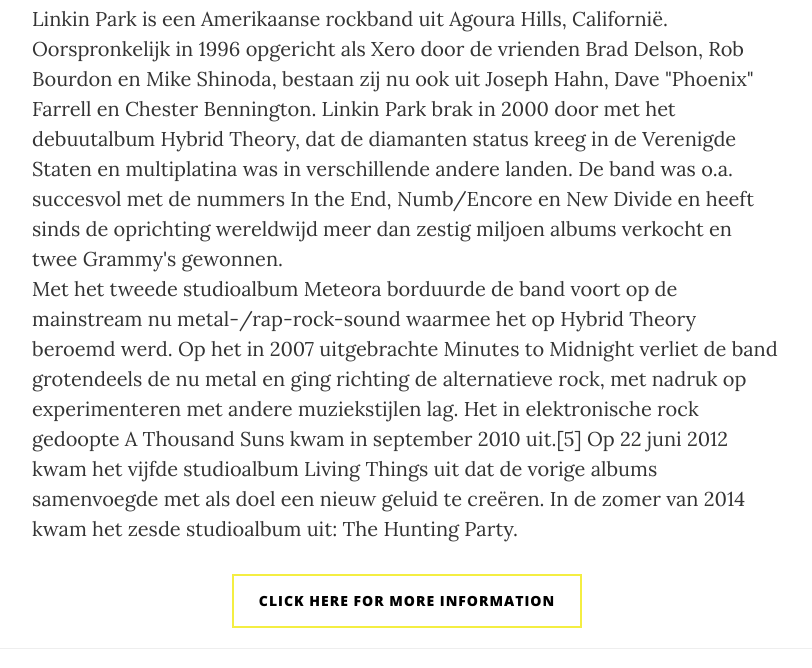
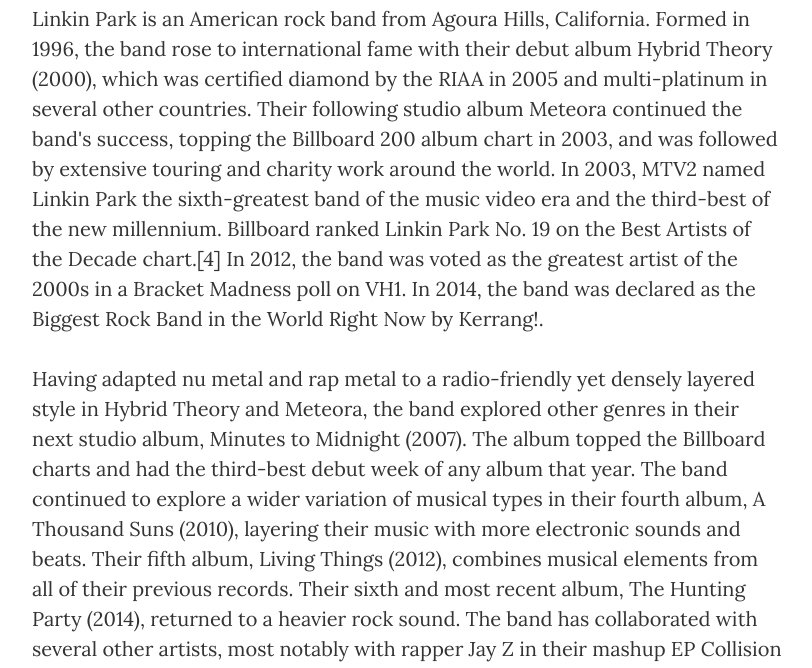
Before and after one commit to mpisters/Tribute-Page---Linkin-Park, a plain HTML site: page index.html in a window 1280 px wide. Shown: the part 551-1219 px from the top of the page, without its empty margins (233-1045 px from the left). Drawn offline with nearby package versions, Linux system fonts and the light colour scheme; a script that the page names is missing.

Commit message:
fix(index): adds english text to general information

```diff
--- a/index.css
+++ b/index.css
@@ -26,7 +26,7 @@
     font-family: 'Open Sans', 'Helvetica Neue', Helvetica, Arial, sans-serif;
     color: black;
     border: solid 2px #f4ee42;
-    border-radius: 25px;
+    border-radius: 25px !important;
 }
 
 .information-button:hover, .information-button:focus  {
@@ -34,6 +34,7 @@
     color: black;
     border-radius: 25px;
 }
+
 #Title{
     font-family: 'Permanent Marker', cursive;
 }
--- a/index.html
+++ b/index.html
@@ -88,15 +88,21 @@
     <div class="row">
         <div class="col-lg-8 col-lg-offset-2 col-md-10 col-md-offset-1">
             <h1>General information</h1>
-            <p>Linkin Park is een Amerikaanse rockband uit Agoura Hills, Californië.
-                Oorspronkelijk in 1996 opgericht als Xero door de vrienden Brad Delson, Rob Bourdon en Mike Shinoda, bestaan zij nu ook uit Joseph Hahn, Dave "Phoenix" Farrell en Chester Bennington.
-                Linkin Park brak in 2000 door met het debuutalbum Hybrid Theory, dat de diamanten status kreeg in de Verenigde Staten en multiplatina was in verschillende andere landen.
-                De band was o.a. succesvol met de nummers In the End, Numb/Encore en New Divide en heeft sinds de oprichting wereldwijd meer dan zestig miljoen albums verkocht en twee Grammy's gewonnen.
-            <br>
-                Met het tweede studioalbum Meteora borduurde de band voort op de mainstream nu metal-/rap-rock-sound waarmee het op Hybrid Theory beroemd werd.
-                Op het in 2007 uitgebrachte Minutes to Midnight verliet de band grotendeels de nu metal en ging richting de alternatieve rock, met nadruk op experimenteren met andere muziekstijlen lag.
-                Het in elektronische rock gedoopte A Thousand Suns kwam in september 2010 uit.[5] Op 22 juni 2012 kwam het vijfde studioalbum Living Things uit dat de vorige albums samenvoegde met als doel een nieuw geluid te creëren.
-                In de zomer van 2014 kwam het zesde studioalbum uit: The Hunting Party.
+            <p>Linkin Park is an American rock band from Agoura Hills, California.
+                Formed in 1996, the band rose to international fame with their debut album Hybrid Theory (2000), which was certified diamond by the RIAA in 2005 and multi-platinum in several other countries.
+                Their following studio album Meteora continued the band's success, topping the Billboard 200 album chart in 2003, and was followed by extensive touring and charity work around the world.
+                In 2003, MTV2 named Linkin Park the sixth-greatest band of the music video era and the third-best of the new millennium.
+                Billboard ranked Linkin Park No. 19 on the Best Artists of the Decade chart.[4] In 2012, the band was voted as the greatest artist of the 2000s in a Bracket Madness poll on VH1.
+                In 2014, the band was declared as the Biggest Rock Band in the World Right Now by Kerrang!.
+                <br>
+                <br>
+                Having adapted nu metal and rap metal to a radio-friendly yet densely layered style in Hybrid Theory and Meteora,
+                the band explored other genres in their next studio album, Minutes to Midnight (2007).
+                The album topped the Billboard charts and had the third-best debut week of any album that year.
+                The band continued to explore a wider variation of musical types in their fourth album, A Thousand Suns (2010), layering their music with more electronic sounds and beats.
+                Their fifth album, Living Things (2012), combines musical elements from all of their previous records. Their sixth and most recent album, The Hunting Party (2014),
+                returned to a heavier rock sound. The band has collaborated with several other artists, most notably with rapper Jay Z in their mashup EP Collision Course,
+                and many others on the remix albums Reanimation and Recharged.[9] Linkin Park has sold over 68 million albums worldwide and has won two Grammy Awards.
             </p>
             <div style="text-align: center"><a class="btn information-button" href="https://en.wikipedia.org/wiki/Linkin_Park">Click here for more information</a></div>
         </div>
```
